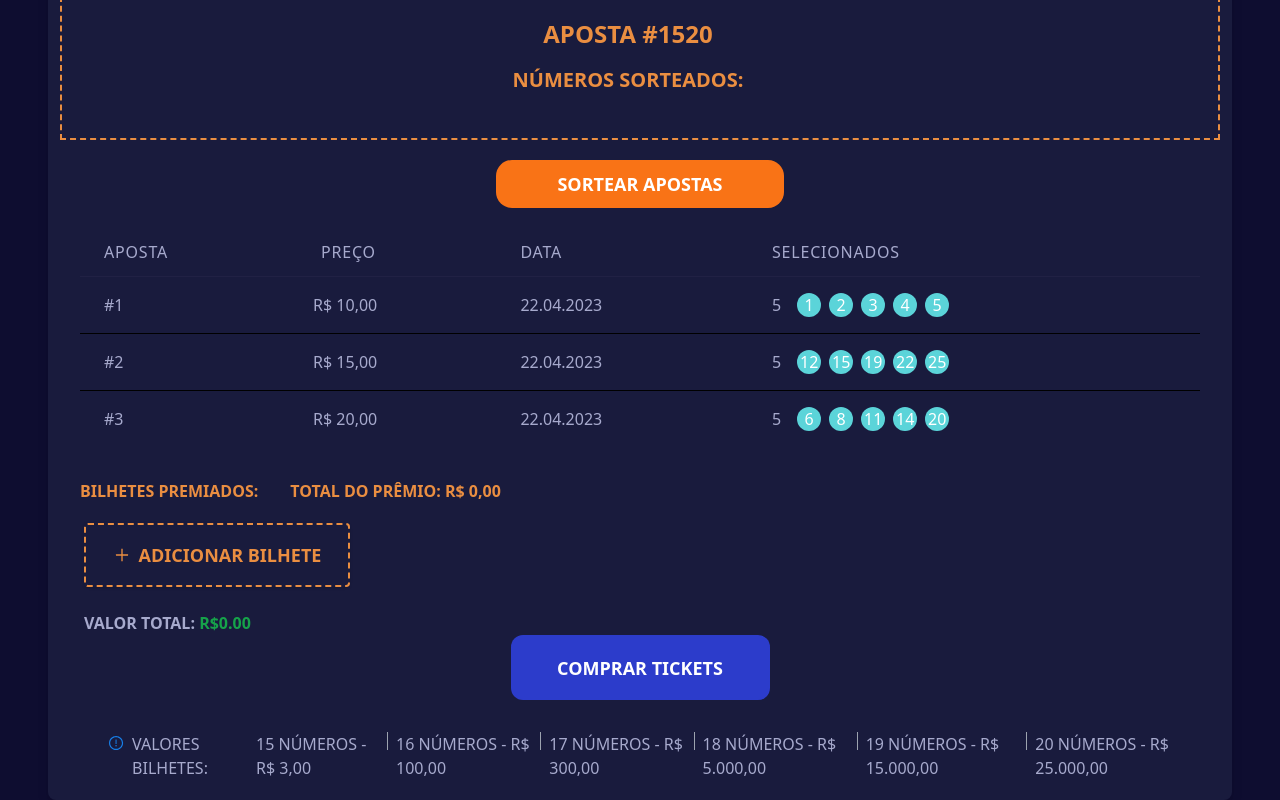
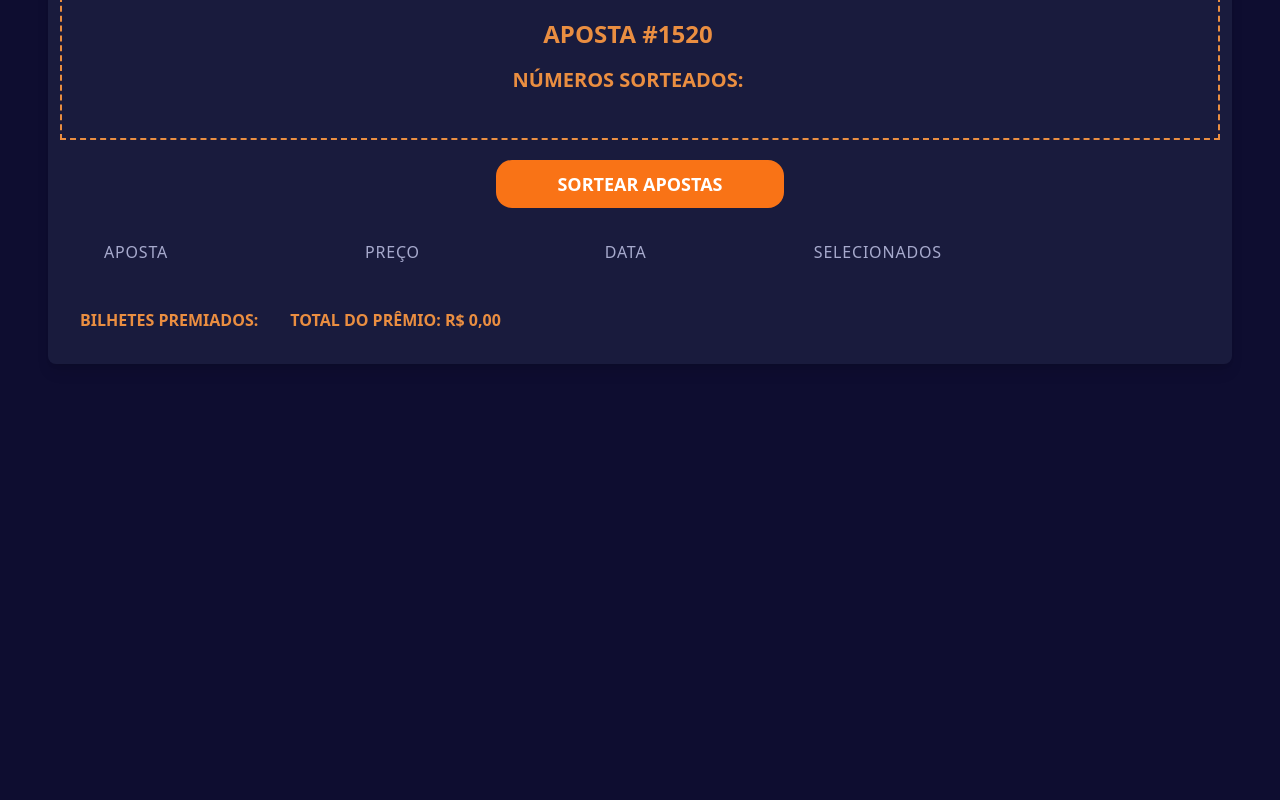
Before and after one commit to pedroltdias/fitter-desafio, a React (Create React App) app: page /results in a window 1280 px wide. Shown: the part 466-1266 px from the top of the page. After the commit the page ends 1176 px from the top, so only its background shows below. Built offline with nearby package versions, Linux system fonts and the light colour scheme.

Commit message:
fix: betAmount and selectedNumbers passing

```diff
--- a/db.json
+++ b/db.json
@@ -1,91 +1,4 @@
 {
   "tickets": [
-    {
-      "id": 1,
-      "betAmount": 5,
-      "selectedNumbers": [
-        1,
-        5,
-        8,
-        12,
-        14,
-        17,
-        19,
-        22,
-        23,
-        27
-      ]
-    },
-    {
-      "id": 2,
-      "betAmount": 10,
-      "selectedNumbers": [
-        2,
-        4,
-        7,
-        10,
-        13,
-        16,
-        20,
-        22,
-        25,
-        28
-      ]
-    },
-    {
-      "id": 3,
-      "betAmount": 15,
-      "selectedNumbers": [
-        3,
-        6,
-        9,
-        11,
-        15,
-        18,
-        21,
-        24,
-        26,
-        30
-      ]
-    },
-    [
-      {
-        "id": 1,
-        "betAmount": 0,
-        "selectedNumbers": [
-          5,
-          10,
-          9,
-          4,
-          3,
-          8,
-          2,
-          1,
-          15,
-          7,
-          6,
-          11,
-          12,
-          13,
-          14,
-          19,
-          20,
-          25,
-          24
-        ]
-      },
-      {
-        "id": 2,
-        "betAmount": 0,
-        "selectedNumbers": [
-          9
-        ]
-      },
-      {
-        "id": 3,
-        "betAmount": 0,
-        "selectedNumbers": []
-      }
-    ]
   ]
 }
--- a/src/components/ResultsDrawn.tsx
+++ b/src/components/ResultsDrawn.tsx
@@ -1,5 +1,10 @@
 import React from 'react'
-import { ResultsDrawnProps } from '../types/bets'
+import { iBet } from '../types/bets'
+
+interface ResultsDrawnProps {
+  activeBets: iBet[]
+  prizePool: number
+}
 
 const ResultsDrawn: React.FC<ResultsDrawnProps> = ({
   activeBets,
@@ -32,7 +37,7 @@ const ResultsDrawn: React.FC<ResultsDrawnProps> = ({
           </tr>
         </thead>
         <tbody className="bg-secondary divide-y divide-black">
-          {activeBets.map((bet) => (
+          {activeBets.map((bet: any) => (
             <tr key={bet.id}>
               <td className="px-6 py-4 whitespace-nowrap text-quaternary">
                 #{bet.id}
@@ -53,7 +58,7 @@ const ResultsDrawn: React.FC<ResultsDrawnProps> = ({
                 <span className="mr-4 text-quaternary">
                   {bet.numbers.length}
                 </span>
-                {bet.numbers.map((number) => (
+                {bet.numbers.map((number: number) => (
                   <span
                     key={number}
                     className={`text-white w-6 h-6 flex items-center justify-center rounded-full mr-2 ${
--- a/src/components/Ticket.tsx
+++ b/src/components/Ticket.tsx
@@ -1,38 +1,30 @@
 import React, { useState, useEffect } from 'react'
-import { iTicket } from '../pages/types'
+import { iTicket } from '../types/iTicket'
 
 interface TicketProps {
   ticket: iTicket
+  onTicketChange: (updatedTicket: iTicket) => void
 }
 
-const Ticket: React.FC<TicketProps> = ({ ticket }) => {
+const Ticket: React.FC<TicketProps> = ({ ticket, onTicketChange }) => {
   const [selectedNumbers, setSelectedNumbers] = useState<number[]>([])
-  const [betAmount, setBetAmount] = useState<number>(3)
 
   useEffect(() => {
     const selectedNumbersLength = selectedNumbers.length
     if (selectedNumbersLength >= 15 && selectedNumbersLength < 20) {
-      setBetAmount(getBetAmount(selectedNumbersLength))
+      ticket.betAmount = getBetAmount(selectedNumbersLength)
     } else if (selectedNumbersLength >= 20) {
-      setBetAmount(250000)
+      ticket.betAmount = 250000
     } else {
-      setBetAmount(3)
+      ticket.betAmount = 3
     }
+    onTicketChange(ticket)
   }, [selectedNumbers])
 
   const getBetAmount = (selectedNumbersLength: number): number => {
-    switch (selectedNumbersLength) {
-      case 16:
-        return 100.0
-      case 17:
-        return 300.0
-      case 18:
-        return 5000.0
-      case 19:
-        return 15000.0
-      default:
-        return 3.0
-    }
+    const betAmounts = [3, 100, 300, 5000, 15000]
+    const index = selectedNumbersLength - 15
+    return betAmounts[index]
   }
 
   const toggleNumber = (number: number) => {
@@ -49,7 +41,9 @@ const Ticket: React.FC<TicketProps> = ({ ticket }) => {
         <p>Bilhete #{ticket.id}</p>
         <p>
           Valor:{' '}
-          <span className="text-green-600">R${betAmount.toFixed(2)}</span>
+          <span className="text-green-600">
+            R${ticket.betAmount.toFixed(2)}
+          </span>
         </p>
       </div>
 
--- a/src/components/TicketPurchase.tsx
+++ b/src/components/TicketPurchase.tsx
@@ -2,7 +2,7 @@ import React, { useState } from 'react'
 import Ticket from '../components/Ticket'
 import { AiOutlinePlus } from 'react-icons/ai'
 import PrizeList from './PrizeList'
-import { iTicket } from '../pages/types'
+import { iTicket } from '../types/iTicket'
 import { buyTickets } from '../services/req'
 
 const TicketPurchase: React.FC = () => {
@@ -16,10 +16,22 @@ const TicketPurchase: React.FC = () => {
   const addTicket = () => {
     const newTicket: iTicket = {
       id: tickets.length + 1,
-      betAmount: 0,
+      betAmount: 3,
       selectedNumbers: [],
     }
     setTickets([...tickets, newTicket])
+  }
+
+  const updateTicket = (updatedTicket: iTicket) => {
+    setTickets((prevTickets) =>
+      prevTickets.map((ticket) => {
+        if (ticket.id === updatedTicket.id) {
+          return updatedTicket
+        } else {
+          return ticket
+        }
+      }),
+    )
   }
 
   return (
@@ -27,7 +39,11 @@ const TicketPurchase: React.FC = () => {
       <div className="container mx-auto px-6">
         <div className="grid grid-cols-4 gap-4 mb-6">
           {tickets.map((ticket) => (
-            <Ticket key={ticket.id} ticket={ticket} />
+            <Ticket
+              key={ticket.id}
+              ticket={ticket}
+              onTicketChange={updateTicket}
+            />
           ))}
           <button
             className="p-4 rounded shadow flex items-center justify-center border-2 border-dashed border-[#EA8E41] text-[#EA8E41] text-lg font-bold"
--- a/src/pages/Results.tsx
+++ b/src/pages/Results.tsx
@@ -4,8 +4,7 @@ import Profile from '../components/Profile'
 import ResultsDrawn from '../components/ResultsDrawn'
 import DrawResults from '../components/DrawResults'
 import Navigation from '../components/Navigation'
-import { Bet } from './types'
-import TicketPurchase from '../components/TicketPurchase'
+import { iBet } from '../types/bets'
 
 const ResultsPage: React.FC = () => {
   const balance = 1000
@@ -15,35 +14,7 @@ const ResultsPage: React.FC = () => {
   const [drawnNumbers, setDrawnNumbers] = useState<number[]>([])
   const [prizePool, setPrizePool] = useState<number>(0)
 
-  const [activeBets, setActiveBets] = useState<Bet[]>([
-    {
-      id: 1,
-      date: '2023-04-22',
-      numbers: [1, 2, 3, 4, 5],
-      amount: 10,
-      drawnNumbers: [],
-      isWinning: false,
-      prize: 0,
-    },
-    {
-      id: 2,
-      date: '2023-04-22',
-      numbers: [12, 15, 19, 22, 25],
-      amount: 15,
-      drawnNumbers: [],
-      isWinning: false,
-      prize: 0,
-    },
-    {
-      id: 3,
-      date: '2023-04-22',
-      numbers: [6, 8, 11, 14, 20],
-      amount: 20,
-      drawnNumbers: [],
-      isWinning: false,
-      prize: 0,
-    },
-  ])
+  const [activeBets, setActiveBets] = useState<iBet[]>([])
 
   const calculatePrize = (commonNumbers: number, betAmount: number) => {
     const prizeMultipliers = [
@@ -59,7 +30,7 @@ const ResultsPage: React.FC = () => {
     )
 
     const updatedActiveBets = activeBets.map((bet) => {
-      const commonDrawnNumbers = bet.numbers.filter((number) =>
+      const commonDrawnNumbers = bet.numbers.filter((number: number) =>
         numbers.includes(number),
       )
       const isWinning = commonDrawnNumbers.length >= 5
@@ -106,7 +77,6 @@ const ResultsPage: React.FC = () => {
             onBettingDraws={bettingDraws}
           />
           <ResultsDrawn activeBets={activeBets} prizePool={prizePool} />
-          <TicketPurchase />
         </div>
       </div>
     </>
--- a/src/services/api.ts
+++ /dev/null
@@ -1,7 +0,0 @@
-import axios from 'axios'
-
-const api = axios.create({
-  baseURL: 'http://localhost:4000/tickets',
-})
-
-export default api
--- a/src/services/req.ts
+++ b/src/services/req.ts
@@ -1,16 +1,15 @@
-import { iTicket } from './../pages/types'
+import { iTicket } from '../types/iTicket'
+
 const apiUrl = 'http://localhost:4000'
 
 async function getAllTickets() {
   const response = await fetch(`${apiUrl}/tickets`)
-  const data = await response.json()
-  return data
+  return await response.json()
 }
 
 async function getTicket(ticketId: number) {
   const response = await fetch(`${apiUrl}/tickets/${ticketId}`)
-  const data = await response.json()
-  return data
+  return await response.json()
 }
 
 async function createTicket(ticketData: any) {
@@ -21,8 +20,7 @@ async function createTicket(ticketData: any) {
     },
     body: JSON.stringify(ticketData),
   })
-  const data = await response.json()
-  return data
+  return await response.json()
 }
 
 async function buyTickets(tickets: iTicket[]) {
--- a/src/services/server.ts
+++ /dev/null
@@ -1,21 +0,0 @@
-import express, { Request, Response } from 'express'
-import cors from 'cors'
-
-const app = express()
-const PORT = process.env.PORT || 5000
-
-// Middleware
-app.use(cors())
-app.use(express.json())
-
-// Routes
-app.get('/', (req: Request, res: Response) => {
-  res.send('Welcome to the API')
-})
-
-// Add more routes and functionality here
-
-// Starting the server
-app.listen(PORT, () => {
-  console.log(`Server is running on port ${PORT}`)
-})
--- /dev/null
+++ b/src/types/iTicket.ts
@@ -0,0 +1,5 @@
+export interface iTicket {
+  id: number
+  selectedNumbers: number[]
+  betAmount: number
+}
```
Also changed, not shown: src/types/bets.ts (+1 -12 lines).
